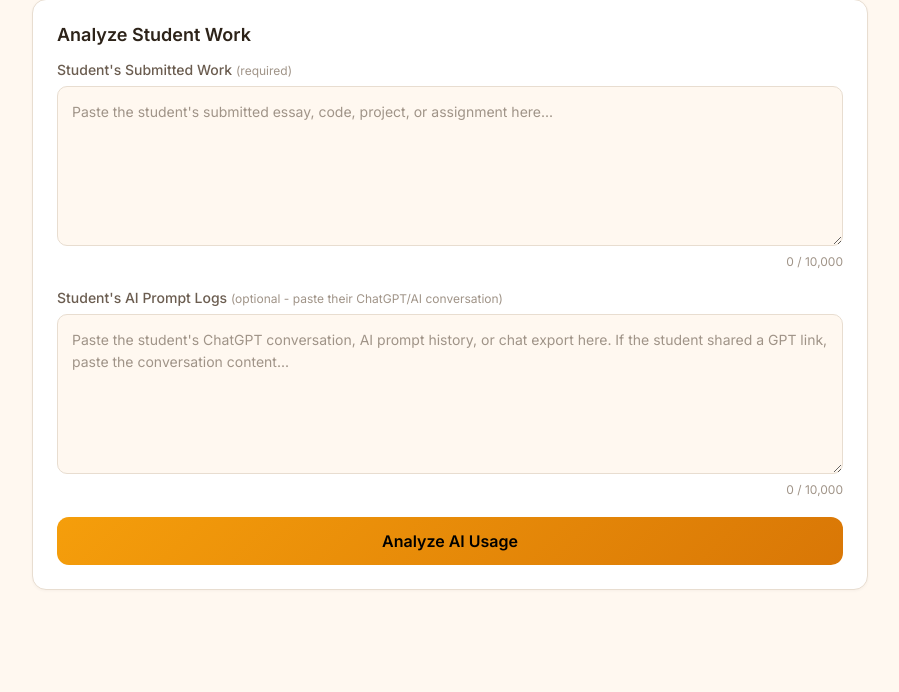
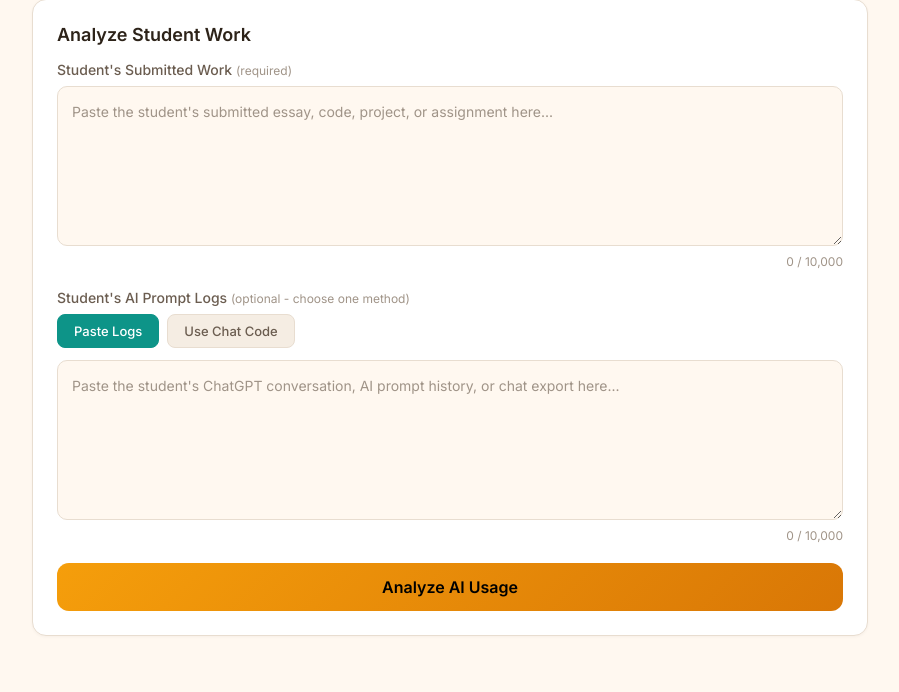
Before and after one commit to turtler12/teach_coding, a Flask app: page /admin/analyzer in a window 1280 px wide. Shown: the part 200-892 px from the top of the page, without its empty margins (190-1089 px from the left). Before the commit the page ends 790 px from the top, so only its background shows below. Run offline with Flask 3, Linux system fonts and the light colour scheme; the visitor is signed in with stand-in values (Sample User, id 1).

Commit message:
adding the link option

```diff
--- a/main.py
+++ b/main.py
@@ -1800,6 +1800,7 @@ def api_ai_analyzer():
     data = request.json
     student_work = data.get('student_work', '').strip()
     prompt_logs = data.get('prompt_logs', '').strip()
+    chat_code = data.get('chat_code', '').strip().upper()
 
     if not student_work:
         return jsonify({'success': False, 'error': 'Student work is required'}), 400
@@ -1808,6 +1809,24 @@ def api_ai_analyzer():
     if len(prompt_logs) > 10000:
         return jsonify({'success': False, 'error': 'Prompt logs must be under 10,000 characters'}), 400
 
+    # If a chat code is provided, look up the conversation and use it as prompt logs
+    chat_info = None
+    if chat_code:
+        result = get_channel_by_code(chat_code)
+        if not result:
+            return jsonify({'success': False, 'error': 'No chat found with code "' + chat_code + '". Check the code and try again.'}), 404
+        student_username, channel_id, channel_data = result
+        conversation = channel_data.get('messages', [])
+        if conversation:
+            transcript_lines = []
+            for msg in conversation:
+                role_label = 'Student' if msg['role'] == 'user' else 'AI Assistant'
+                transcript_lines.append(f"{role_label}: {msg['content']}")
+            prompt_logs = '\n\n'.join(transcript_lines)
+            if len(prompt_logs) > 15000:
+                prompt_logs = prompt_logs[:15000] + '\n\n[Transcript truncated]'
+            chat_info = {'student': student_username, 'channel': channel_data.get('name', 'Untitled'), 'messages': len(conversation)}
+
     messages = [
         {'role': 'system', 'content': AI_ANALYZER_SYSTEM_PROMPT},
         {'role': 'user', 'content': f"## Student's Submitted Work\n{student_work}\n\n## Student's AI Prompt Logs\n{prompt_logs if prompt_logs else '(No prompt logs provided)'}"}
@@ -1817,7 +1836,10 @@ def api_ai_analyzer():
     if isinstance(response_text, dict) and 'error' in response_text:
         return jsonify({'success': False, 'error': response_text['error']}), 500
 
-    return jsonify({'success': True, 'analysis': response_text})
+    result = {'success': True, 'analysis': response_text}
+    if chat_info:
+        result['chat_info'] = chat_info
+    return jsonify(result)
 
 # --- Admin Safety Dashboard ---
 
--- a/templates/teacher-ai-analyzer.html
+++ b/templates/teacher-ai-analyzer.html
@@ -91,6 +91,25 @@
         .result-content li { margin-bottom: 6px; }
         .result-content strong { color: var(--text-primary); }
         .result-content p { margin-bottom: 8px; }
+        .log-toggle { display: flex; gap: 8px; margin-bottom: 12px; }
+        .toggle-btn {
+            padding: 8px 16px; border-radius: 8px; font-size: 13px; font-weight: 500;
+            border: 1px solid var(--border-color); background: var(--bg-tertiary); color: var(--text-secondary);
+            cursor: pointer; font-family: inherit; transition: all 0.15s;
+        }
+        .toggle-btn:hover { background: var(--bg-elevated); }
+        .toggle-btn.active { background: var(--accent-primary); color: white; border-color: var(--accent-primary); }
+        .code-input-wrap { display: flex; flex-direction: column; gap: 8px; }
+        .chat-code-input {
+            padding: 14px 18px; background: var(--bg-primary); border: 1px solid var(--border-color);
+            border-radius: 10px; font-size: 18px; font-family: monospace; letter-spacing: 3px;
+            text-transform: uppercase; color: var(--text-primary); text-align: center; max-width: 200px;
+        }
+        .chat-code-input:focus { outline: none; border-color: var(--accent-amber); box-shadow: 0 0 0 3px rgba(245, 158, 11, 0.1); }
+        .chat-code-input::placeholder { letter-spacing: 1px; font-size: 14px; text-transform: none; color: var(--text-muted); }
+        .code-hint { font-size: 12px; color: var(--text-muted); }
+        .chat-loaded { margin-top: 8px; padding: 10px 14px; background: rgba(13, 148, 136, 0.06); border: 1px solid rgba(13, 148, 136, 0.2); border-radius: 8px; font-size: 13px; color: var(--accent-primary); display: none; }
+        .chat-loaded.visible { display: block; }
         .error-msg { background: rgba(220, 38, 38, 0.06); border: 1px solid rgba(220, 38, 38, 0.2); color: var(--accent-error); padding: 12px 16px; border-radius: 10px; font-size: 14px; display: none; margin-bottom: 16px; }
         .error-msg.visible { display: block; }
         @media (max-width: 768px) {
@@ -137,9 +156,21 @@
                     <div class="char-count"><span id="workCount">0</span> / 10,000</div>
                 </div>
                 <div class="form-group">
-                    <label for="promptLogs">Student's AI Prompt Logs <span class="label-hint">(optional - paste their ChatGPT/AI conversation)</span></label>
-                    <textarea id="promptLogs" placeholder="Paste the student's ChatGPT conversation, AI prompt history, or chat export here. If the student shared a GPT link, paste the conversation content..." maxlength="10000"></textarea>
-                    <div class="char-count"><span id="logCount">0</span> / 10,000</div>
+                    <label>Student's AI Prompt Logs <span class="label-hint">(optional - choose one method)</span></label>
+                    <div class="log-toggle">
+                        <button type="button" class="toggle-btn active" id="togglePaste" onclick="setLogMode('paste')">Paste Logs</button>
+                        <button type="button" class="toggle-btn" id="toggleCode" onclick="setLogMode('code')">Use Chat Code</button>
+                    </div>
+                    <div id="pasteMode">
+                        <textarea id="promptLogs" placeholder="Paste the student's ChatGPT conversation, AI prompt history, or chat export here..." maxlength="10000"></textarea>
+                        <div class="char-count"><span id="logCount">0</span> / 10,000</div>
+                    </div>
+                    <div id="codeMode" style="display: none;">
+                        <div class="code-input-wrap">
+                            <input type="text" id="chatCode" class="chat-code-input" placeholder="ABC123" maxlength="8" autocomplete="off">
+                            <span class="code-hint">Enter the student's chat share code from AI Study Helper</span>
+                        </div>
+                    </div>
                 </div>
                 <button type="submit" class="btn-analyze" id="submitBtn">Analyze AI Usage</button>
             </form>
@@ -159,17 +190,31 @@
     </div>
 
     <script>
+        var logMode = 'paste';
+
         document.getElementById('studentWork').addEventListener('input', function() {
             document.getElementById('workCount').textContent = this.value.length;
         });
         document.getElementById('promptLogs').addEventListener('input', function() {
             document.getElementById('logCount').textContent = this.value.length;
         });
+        document.getElementById('chatCode').addEventListener('input', function() {
+            this.value = this.value.toUpperCase().replace(/[^A-Z0-9]/g, '');
+        });
+
+        function setLogMode(mode) {
+            logMode = mode;
+            document.getElementById('togglePaste').className = 'toggle-btn' + (mode === 'paste' ? ' active' : '');
+            document.getElementById('toggleCode').className = 'toggle-btn' + (mode === 'code' ? ' active' : '');
+            document.getElementById('pasteMode').style.display = mode === 'paste' ? 'block' : 'none';
+            document.getElementById('codeMode').style.display = mode === 'code' ? 'block' : 'none';
+        }
 
         document.getElementById('analyzerForm').addEventListener('submit', function(e) {
             e.preventDefault();
             var studentWork = document.getElementById('studentWork').value.trim();
-            var promptLogs = document.getElementById('promptLogs').value.trim();
+            var promptLogs = logMode === 'paste' ? document.getElementById('promptLogs').value.trim() : '';
+            var chatCode = logMode === 'code' ? document.getElementById('chatCode').value.trim() : '';
             var errorMsg = document.getElementById('errorMsg');
             var submitBtn = document.getElementById('submitBtn');
 
@@ -181,6 +226,11 @@
                 return;
             }
 
+            var payload = { student_work: studentWork, prompt_logs: promptLogs };
+            if (chatCode) {
+                payload.chat_code = chatCode;
+            }
+
             submitBtn.disabled = true;
             submitBtn.textContent = 'Analyzing...';
             document.getElementById('loading').classList.add('visible');
@@ -189,7 +239,7 @@
             fetch('/api/ai-analyzer', {
                 method: 'POST',
                 headers: { 'Content-Type': 'application/json' },
-                body: JSON.stringify({ student_work: studentWork, prompt_logs: promptLogs })
+                body: JSON.stringify(payload)
             })
             .then(function(r) { return r.json(); })
             .then(function(data) {
@@ -198,7 +248,15 @@
                 submitBtn.textContent = 'Analyze AI Usage';
 
                 if (data.success) {
-                    document.getElementById('resultContent').innerHTML = renderMarkdown(data.analysis);
+                    var html = '';
+                    if (data.chat_info) {
+                        html += '<div style="padding: 12px 16px; background: rgba(13, 148, 136, 0.06); border: 1px solid rgba(13, 148, 136, 0.2); border-radius: 10px; margin-bottom: 16px; font-size: 13px; color: var(--accent-primary);">';
+                        html += 'Chat loaded from <strong>' + escapeHtml(data.chat_info.student) + '</strong>';
+                        html += ' &mdash; ' + escapeHtml(data.chat_info.channel) + ' (' + data.chat_info.messages + ' messages)';
+                        html += '</div>';
+                    }
+                    html += renderMarkdown(data.analysis);
+                    document.getElementById('resultContent').innerHTML = html;
                     document.getElementById('results').classList.add('visible');
                     document.getElementById('results').scrollIntoView({ behavior: 'smooth', block: 'start' });
                 } else {
@@ -228,6 +286,12 @@
             }).join('\n');
             return html;
         }
+
+        function escapeHtml(text) {
+            var d = document.createElement('div');
+            d.textContent = text;
+            return d.innerHTML;
+        }
     </script>
 </body>
 </html>
```
